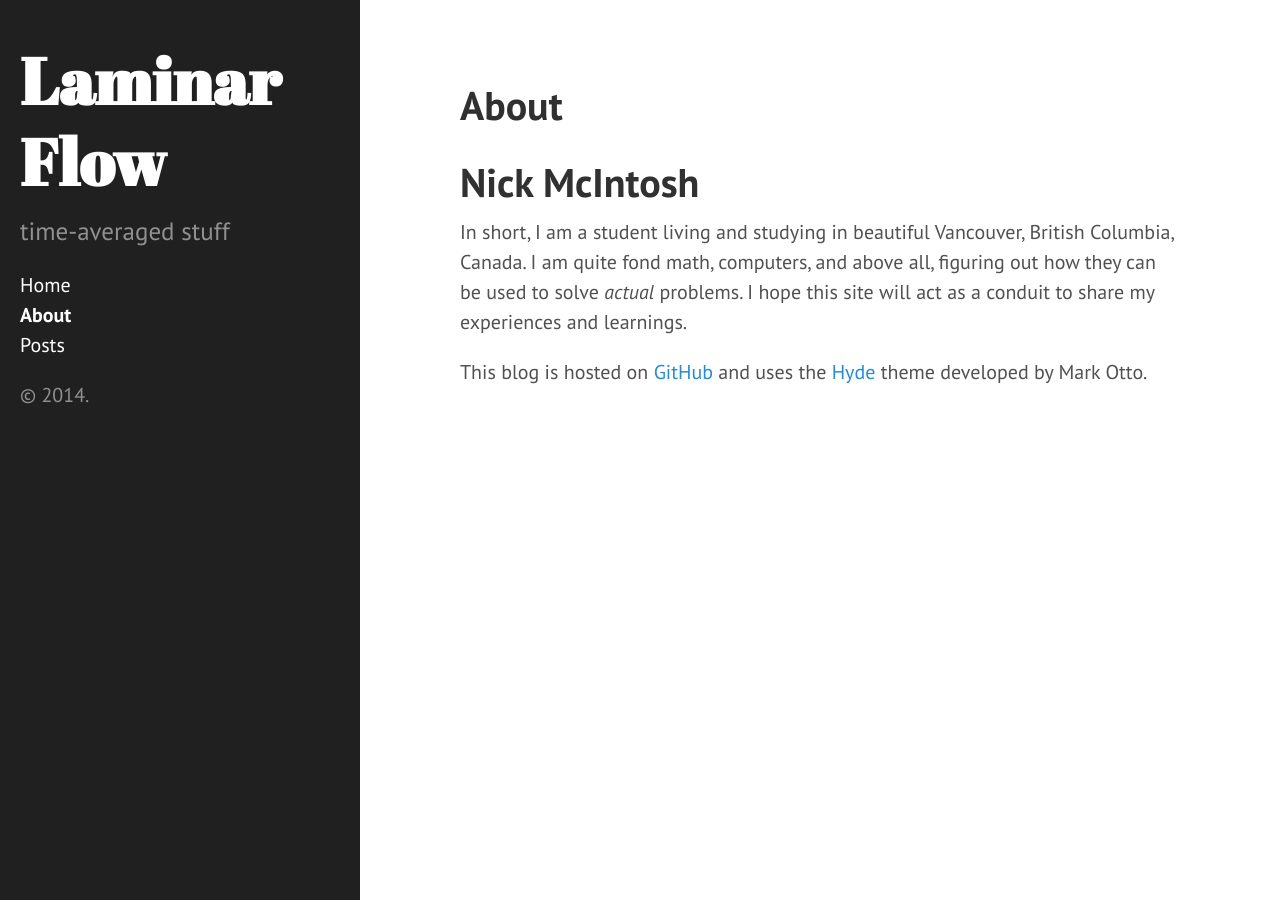
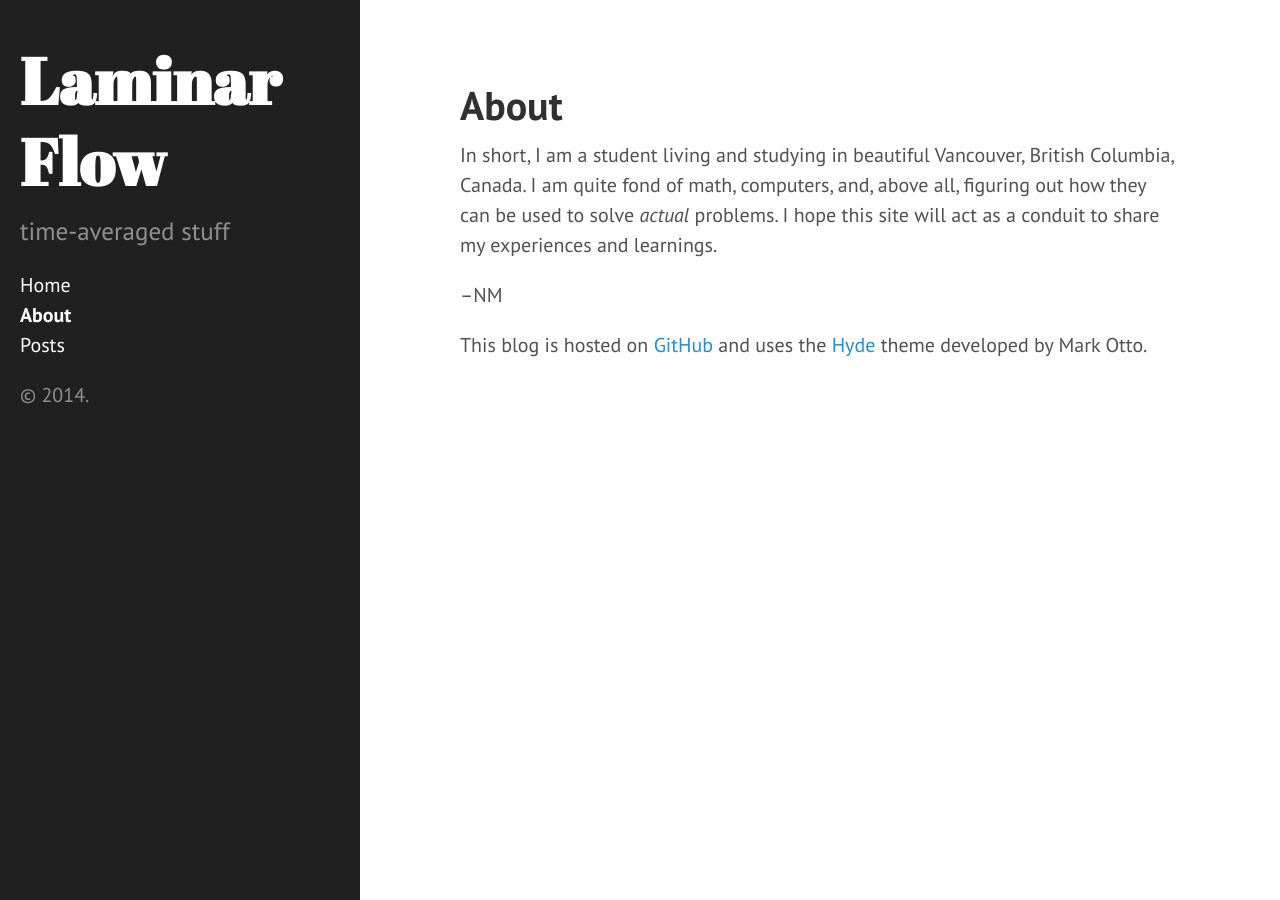
Before and after one commit to nmcintosh/nmcintosh.github.io, a Jekyll site: the page built from about.md, in a window 1280 px wide. Built offline with Jekyll 4.4.1, drawn with Linux system fonts in a browser that asks for light colours.

Commit message:
spelling

```diff
--- a/about.md
+++ b/about.md
@@ -2,8 +2,9 @@
 layout: page
 title: About
 ---
-# Nick McIntosh #
 
-In short, I am a student living and studying in beautiful Vancouver, British Columbia, Canada. I am quite fond math, computers, and above all, figuring out how they can be used to solve *actual* problems. I hope this site will act as a conduit to share my experiences and learnings.
+In short, I am a student living and studying in beautiful Vancouver, British Columbia, Canada. I am quite fond of math, computers, and, above all, figuring out how they can be used to solve *actual* problems. I hope this site will act as a conduit to share my experiences and learnings.
+
+--NM
 
 This blog is hosted on [GitHub](https://github.com/) and uses the [Hyde](http://hyde.getpoole.com/) theme developed by Mark Otto.
```
